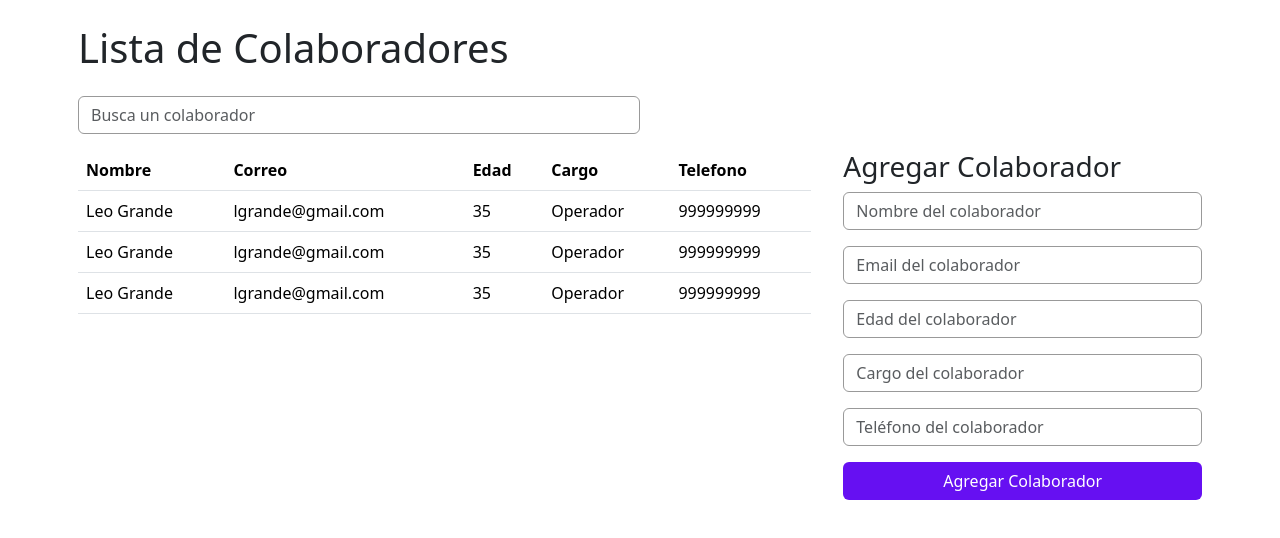
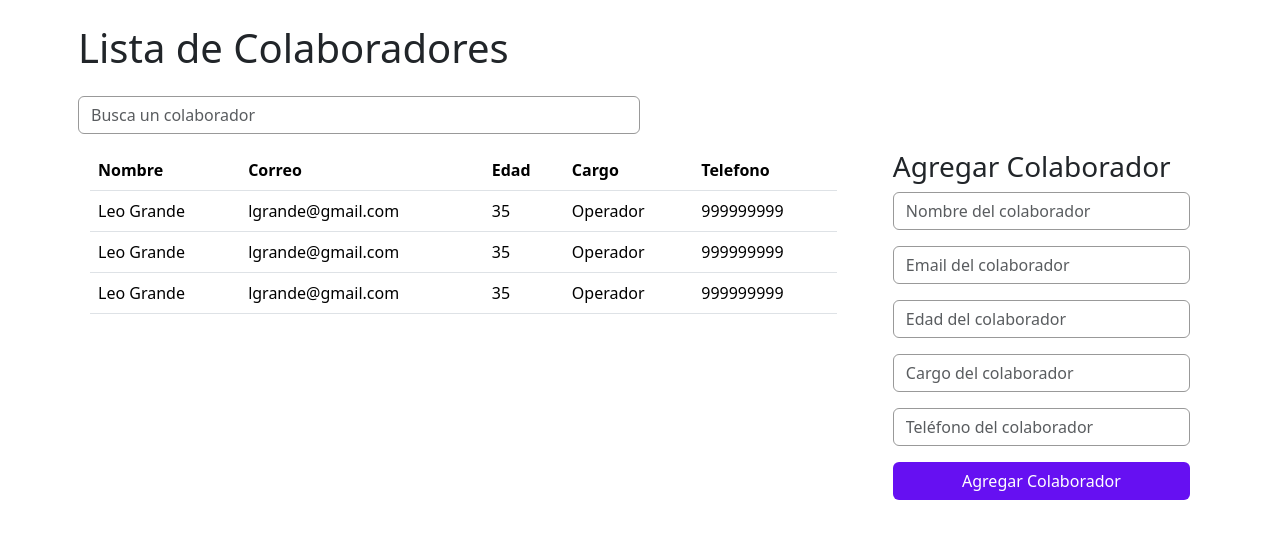
Before and after one commit to joche-dev/desafio3-colaboradores, a React (Vite) app: page / in a window 1280 px wide. Shown: the top 538 px of the page. Built offline with nearby package versions, Linux system fonts and the light colour scheme.

Commit message:
Ajustando estilo de componentes listado, formulario y alert

```diff
--- a/src/App.css
+++ b/src/App.css
@@ -40,3 +40,19 @@ button:hover {
     font-size: 1rem;
   }
 }
+
+.div-listado {
+  width: 70%;
+}
+
+.div-form-alert {
+  width: 30%;
+}
+
+.listado {
+  width: 100%;
+}
+
+.formulario {
+  width: 100%;
+}
--- a/src/App.jsx
+++ b/src/App.jsx
@@ -26,9 +26,13 @@ function App() {
       <h1 className="my-4">Lista de Colaboradores</h1>
       <Buscador />
       <div className="row row-cols-2 m-0">
-        <Listado data={baseColaboradores} />
-          <Formulario addAlert={addAlert}/>
-          <Alert alerta={alert}/>
+        <div className='div-listado'>
+          <Listado data={baseColaboradores} />
+        </div>
+          <div className='div-form-alert'>
+            <Formulario className="formulario" addAlert={addAlert}/>
+            <Alert className="alert" alerta={alert}/>
+          </div>
       </div>
     </>
   );
--- a/src/componentes/Formulario.jsx
+++ b/src/componentes/Formulario.jsx
@@ -66,7 +66,7 @@ export default function Formulario({addAlert}) {
       });
     }
 
-    console.log(addAlert);
+    //console.log(addAlert);
 
   }
 
```
